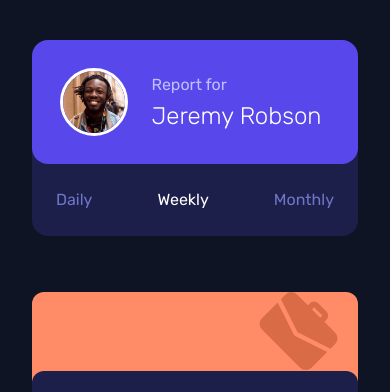
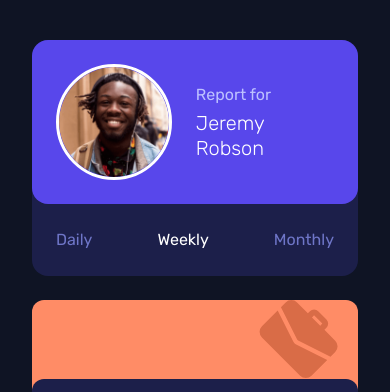
Before and after one commit to ShrutiShinde418/FrontendMentor7, a website built with Vite: page time-tracking-dashboard/index.html in a window 390 px wide. Shown: the top 392 px of the page. Built offline with nearby package versions, Linux system fonts and the light colour scheme.

Commit message:
update(mobile view)

```diff
--- a/time-tracking-dashboard/index.html
+++ b/time-tracking-dashboard/index.html
@@ -16,22 +16,22 @@
     class="font-rubik min-h-screen grid sm:place-items-center bg-veryDarkBlue text-white xl:mx-24 lg:mx-16 mx-8 mt-10 mb-10"
   >
     <main
-      class="grid sm:grid-cols-4 sm:grid-rows-2 grid-cols-1 grid-rows-7 lg:gap-9 gap-6"
+      class="grid sm:grid-cols-4 sm:grid-rows-2 grid-cols-1 lg:gap-9 gap-6"
     >
       <div class="sm:row-span-2">
         <div class="bg-darkBlue rounded-2xl">
           <div
-            class="bg-blue lg:pl-8 sm:pl-6 lg:pr-4 sm:pr-3 lg:pt-8 sm:pt-10 lg:pb-20 sm:pb-14 p-7 rounded-2xl flex sm:flex-col gap-6 sm:gap-0"
+            class="bg-blue lg:pl-8 sm:pl-6 lg:pr-4 sm:pr-3 lg:pt-8 sm:pt-10 lg:pb-20 sm:pb-14 p-6 rounded-2xl flex sm:flex-col gap-6 sm:gap-0"
           >
             <img
               src="./images/image-jeremy.png"
               alt="Jeremy Robson"
-              class="sm:w-2/5 w-3/12 border-box border-[3px] border-white rounded-full"
+              class="sm:w-2/5 w-5/12 border-box border-[3px] border-white rounded-full"
             />
             <div class="flex flex-col justify-center sm:justify-start">
               <h1 class="sm:mt-9 mb-1 text-paleBlue">Report for</h1>
               <h1
-                class="lg:text-4xl md:text-3xl sm:text-2xl text-2xl font-extralight leading-tight"
+                class="lg:text-4xl md:text-3xl sm:text-2xl text-xl font-extralight leading-tight"
               >
                 Jeremy Robson
               </h1>
```
